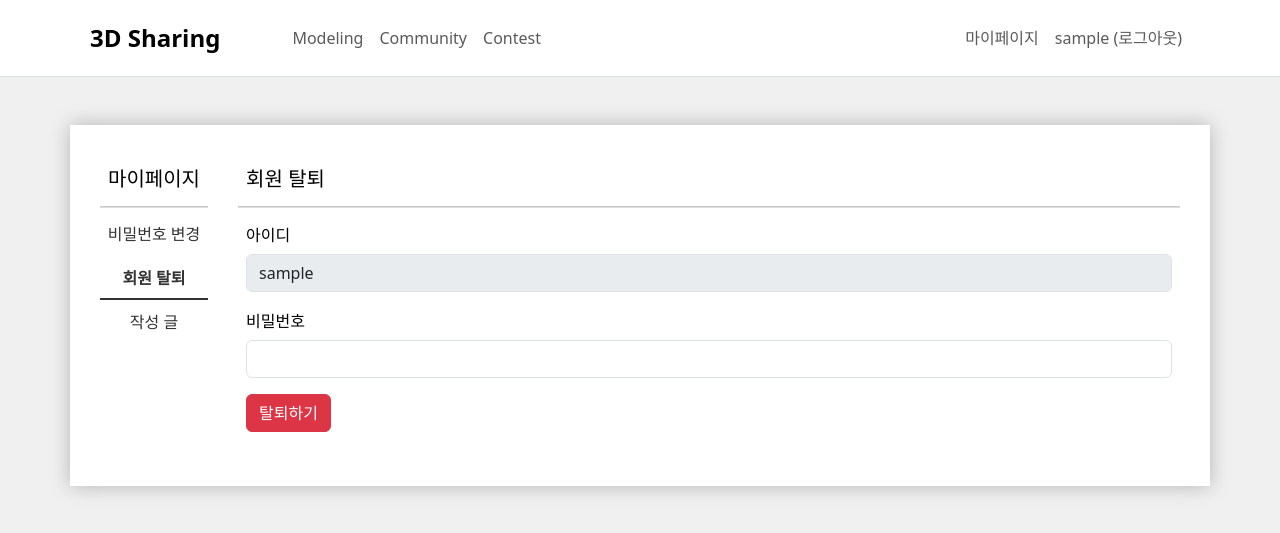
After one commit to magic7549/3D-Sharing-Django, a Django app: page /common/delete/ in a window 1280 px wide. The commit adds this page. Shown: the top 533 px of the page. Run offline with Django 4.2, Linux system fonts and the light colour scheme; the visitor is signed in with stand-in values (Sample User, id 1); parts of the project's set-up code (start-up, migrations or seed data) failed here and were passed over; some libraries are stand-ins or nearby versions.

Commit message:
회원 탈퇴 구현 및 작성 글 진행 중

```diff
--- a/common/urls.py
+++ b/common/urls.py
@@ -8,4 +8,6 @@ urlpatterns = [
     path('login/', auth_views.LoginView.as_view(template_name='common/login.html'), name='login'),
     path('logout/', auth_views.LogoutView.as_view(), name='logout'),
     path('signup/', views.signup, name='signup'),
+    path('password/', views.change_password, name='change_password'),
+    path('delete/', views.delete, name='delete'),
 ]
--- a/common/views.py
+++ b/common/views.py
@@ -1,5 +1,9 @@
-from django.contrib.auth import authenticate, login
+from django.contrib.auth import authenticate, logout
 from django.shortcuts import render, redirect
+from django.contrib import messages
+from django.contrib.auth.decorators import login_required
+from django.contrib.auth import update_session_auth_hash
+from django.contrib.auth.forms import PasswordChangeForm
 from common.forms import UserForm
 
 
@@ -8,11 +12,52 @@ def signup(request):
         form = UserForm(request.POST)
         if form.is_valid():
             form.save()
-            username = form.cleaned_data.get('username')
-            raw_password = form.cleaned_data.get('password1')
-            user = authenticate(username=username, password=raw_password)
-            login(request, user)
-            return redirect('index')
+            messages.success(request, '회원가입에 성공하였습니다.')
+            return render(request, 'common/login.html')
     else:
         form = UserForm()
     return render(request, 'common/signup.html', {'form': form})
+
+
+@login_required(login_url='common:login')
+def change_password(request):
+    if request.method == 'POST':
+        form = PasswordChangeForm(request.user, request.POST)
+        if form.is_valid():
+            user = form.save()
+            update_session_auth_hash(request, user)
+            messages.success(request, '비밀번호 변경에 성공하였습니다.')
+            return redirect('mypage:index')
+        else:
+            old_password_errors = form.errors.get('old_password', None)
+            new_password2_errors = form.errors.get('new_password2', None)
+
+            if old_password_errors:
+                messages.error(request, old_password_errors[0])
+            elif new_password2_errors:
+                messages.error(request, new_password2_errors[0])
+            return redirect('mypage:index')
+    else:
+        form = PasswordChangeForm(request.user)
+    return render(request, 'mypage/mypage_password.html', {'form': form})
+
+
+@login_required(login_url='common:login')
+def delete(request):
+    if request.method == 'POST':
+        password = request.POST.get('password')
+
+        # 비밀번호 확인
+        user = authenticate(username=request.user.username, password=password)
+
+        if user is not None:
+            # 비밀번호가 일치하면 회원을 삭제하고 로그아웃
+            user.delete()
+            messages.success(request, '회원탈퇴를 하였습니다.')
+            logout(request)
+            return render(request, 'common/login.html')
+        else:
+            messages.error(request, '비밀번호가 일치하지 않습니다.')
+            return render(request, 'mypage/mypage_delete.html')
+    else:
+        return render(request, 'mypage/mypage_delete.html')
--- a/mypage/urls.py
+++ b/mypage/urls.py
@@ -5,5 +5,7 @@ app_name = 'mypage'
 
 urlpatterns = [
     path('', views.index, name='index'),
-    path('password', views.change_password, name='change_password'),
+    path('password/', views.change_password, name='change_password'),
+    path('delete/', views.delete, name='delete'),
+    path('post/', views.my_post, name='post'),
 ]
--- a/static/style.css
+++ b/static/style.css
@@ -384,3 +384,20 @@ body {
     font-weight: 400;
     line-height: normal;
 }
+
+.mypage-content-main .nav-link {
+    color: #333333 !important;
+}
+
+.mypage-content-main .card-img-top {
+    height: 115px;
+    object-fit: cover;
+}
+
+.mypage-content-main .card-body {
+    padding: 10px;
+}
+
+.mypage-content-main .card-title {
+    margin: 0;
+}
--- a/templates/community/post_list.html
+++ b/templates/community/post_list.html
@@ -56,7 +56,7 @@
         {% endfor %}
         {% else %}
         <tr>
-            <td colspan="4">질문이 없습니다.</td>
+            <td colspan="4">게시글이 없습니다.</td>
         </tr>
         {% endif %}
         </tbody>
--- /dev/null
+++ b/templates/mypage/mypage_delete.html
@@ -0,0 +1,50 @@
+{% extends "base.html" %}
+{% block content %}
+<div class="container-lg my-5 bg-content ">
+    <div class="d-flex align-items-start">
+        <div class="mypage-side-menu">
+            <div class="mypage-side-title">
+                마이페이지
+            </div>
+            <hr style="height: 2px; background: #7B7B7B; margin: 6px 0px;">
+            <div class="nav flex-column nav-underline" id="v-pills-tab">
+                <button class="nav-link" type="button" onclick="location.href='{% url 'mypage:change_password' %}';">비밀번호 변경</button>
+                <button class="nav-link active" type="button" onclick="location.href='{% url 'mypage:delete' %}';">회원 탈퇴</button>
+                <button class="nav-link" type="button" onclick="location.href='{% url 'mypage:post' %}';">작성 글</button>
+            </div>
+        </div>
+        <div class="mypage-content flex-fill">
+            <div class="mypage-content-title">
+                회원 탈퇴
+            </div>
+
+            <hr style="height: 2px; background: #7B7B7B; margin: 6px 0px;">
+
+            <div class="mypage-content-main">
+                {% if messages %}
+                <!-- message 표시 -->
+                <script>
+                    {% for message in messages %}
+                        alert("{{ message }}");
+                    {% endfor %}
+                </script>
+                {% endif %}
+                <form method="post" action="{% url 'common:delete' %}">
+                    {% csrf_token %}
+                    <div class="mb-3">
+                        <label for="username" class="form-label normal-font">아이디</label>
+                        <input type="text" class="form-control" name="username" id="username" value="{{ user.username }}" disabled>
+                    </div>
+                    <div class="mb-3">
+                        <label for="password" class="form-label normal-font">비밀번호</label>
+                        <input type="password" class="form-control" name="password" id="password" required>
+                    </div>
+                    <div class="mb-3">
+                        <button class="btn btn-danger" type="submit">탈퇴하기</button>
+                    </div>
+                </form>
+            </div>
+        </div>
+    </div>
+</div>
+{% endblock %}
```
Also changed, not shown: mypage/views.py (+18 -23 lines), templates/common/login.html (+8 -0 lines), templates/mypage/mypage_password.html (+4 -8 lines), templates/mypage/mypage_post.html (added, +101 -0 lines).
